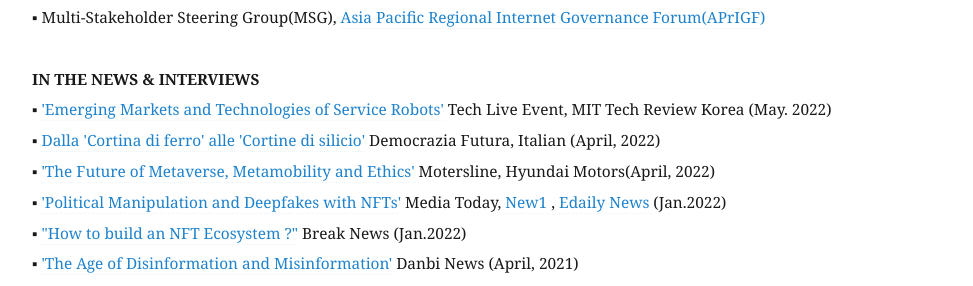
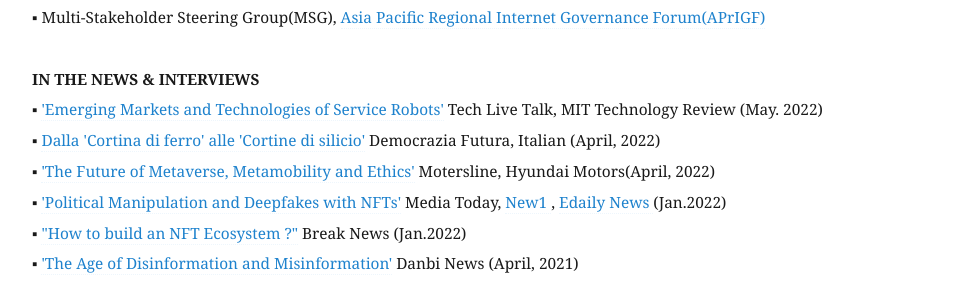
Before and after one commit to eunchangchoi/eunchangchoi.github.io, a Jekyll site: the page built from index.md, in a window 1280 px wide and 900 px high, scrolled down 5748 px. Shown: the part 161-447 px from the top of the window, without its empty margins (68-1041 px from the left). Built offline with Jekyll 4.4.1, drawn with Linux system fonts in a browser that asks for light colours.

Commit message:
Update index.md

```diff
--- a/index.md
+++ b/index.md
@@ -143,7 +143,7 @@
 ▪ Multi-Stakeholder Steering Group(MSG), <a href="https://ap.rigf.asia/"> Asia Pacific Regional Internet Governance Forum(APrIGF)</a> <br>
   <br>
  <strong> IN THE NEWS & INTERVIEWS</strong> <br>
-▪ <a href="https://www.technologyreview.kr/special/event/202204](https://www.youtube.com/watch?v=eAewHoNQgiI&feature=emb_logo">'Emerging Markets and Technologies of Service Robots'</a> Tech Live Event, MIT Tech Review Korea (May. 2022)<br>
+▪ <a href="https://www.technologyreview.kr/special/event/202204](https://www.youtube.com/watch?v=eAewHoNQgiI&feature=emb_logo">'Emerging Markets and Technologies of Service Robots'</a> Tech Live Talk, MIT Technology Review (May. 2022)<br>
 ▪ <a href="https://www.key4biz.it/democrazia-futura-dalla-cortina-di-ferro-alle-cortine-di-silicio-sara-linternet-globale-la-principale-vittima-del-conflitto-russo-ucraino/398412/"> Dalla 'Cortina di ferro' alle 'Cortine di silicio'</a> Democrazia Futura, Italian (April, 2022)<br>
 ▪ <a href="https://www.hyundaimotorgroup.com/about-us/publications">'The Future of Metaverse, Metamobility and Ethics'</a> Motersline, Hyundai Motors(April, 2022)<br>
 ▪  <a href="http://www.mediatoday.co.kr/news/articleView.html?idxno=301748"> 'Political Manipulation and Deepfakes with NFTs'</a> Media Today, <a href="https://www.news1.kr/articles/?4553816/"> New1 </a>, <a href="https://www.edaily.co.kr/news/read?newsId=02768326632197392&mediaCodeNo=257&OutLnkChk=Y/">  Edaily News </a>(Jan.2022)<br>
```
